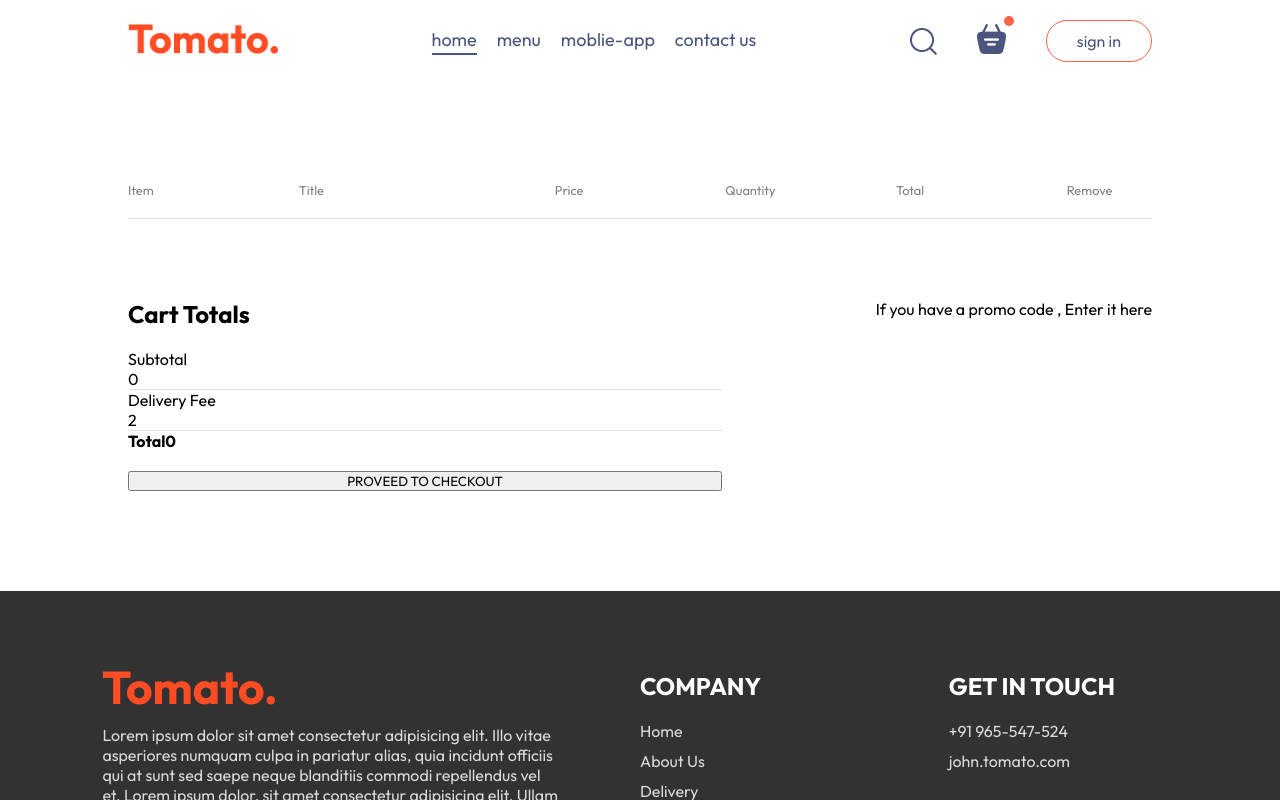
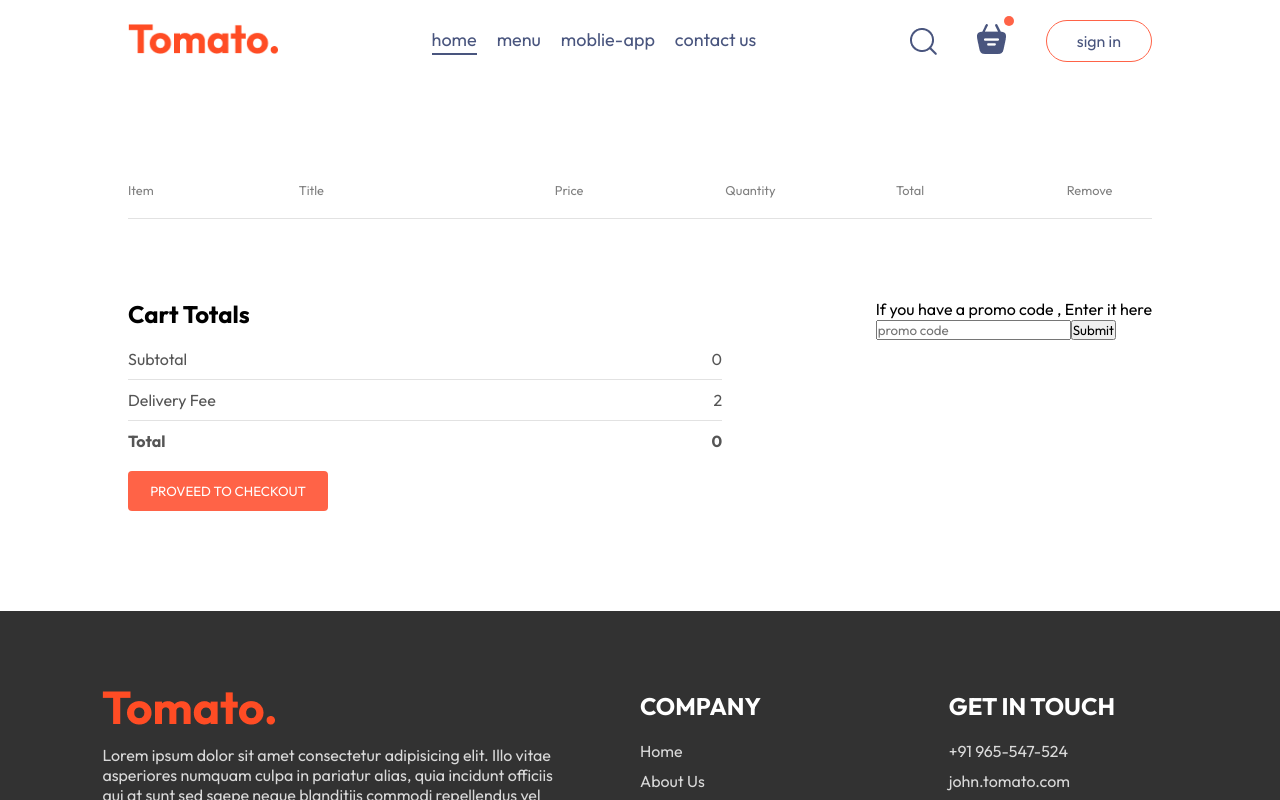
Before and after one commit to repo-anuj/zomato-clone-, a React (Vite) app in the folder zomato-clone-frontend/: page /cart in a window 1280 px wide. Shown: the top 800 px of the page. Built offline with nearby package versions, Linux system fonts and the light colour scheme.

Commit message:
changes in cart

```diff
--- a/zomato-clone-frontend/src/pages/Cart/Cart.css
+++ b/zomato-clone-frontend/src/pages/Cart/Cart.css
@@ -35,3 +35,20 @@
     flex-direction: column;
     gap: 20px;
 }
+.cart-total-details{
+    display: flex;
+    justify-content: space-between;
+    color: #555;
+}
+.cart-total hr{
+    margin: 10px 0px;
+}
+.cart-total button{
+    border: none;
+    color: white;
+    background-color: tomato;
+    width: max(15vw,200px);
+    padding: 12px 0px;
+    border-radius: 4px;
+    cursor: pointer;
+}
--- a/zomato-clone-frontend/src/pages/Cart/Cart.jsx
+++ b/zomato-clone-frontend/src/pages/Cart/Cart.jsx
@@ -62,6 +62,10 @@ const Cart = () => {
         <div className="cart-promocode">
           <div>
             <p>If you have a promo code , Enter it here </p>
+            <div className="cart-promocode">
+              <input type="text" placeholder="promo code" />
+              <button>Submit</button>
+            </div>
           </div>
         </div>
       </div>
```
